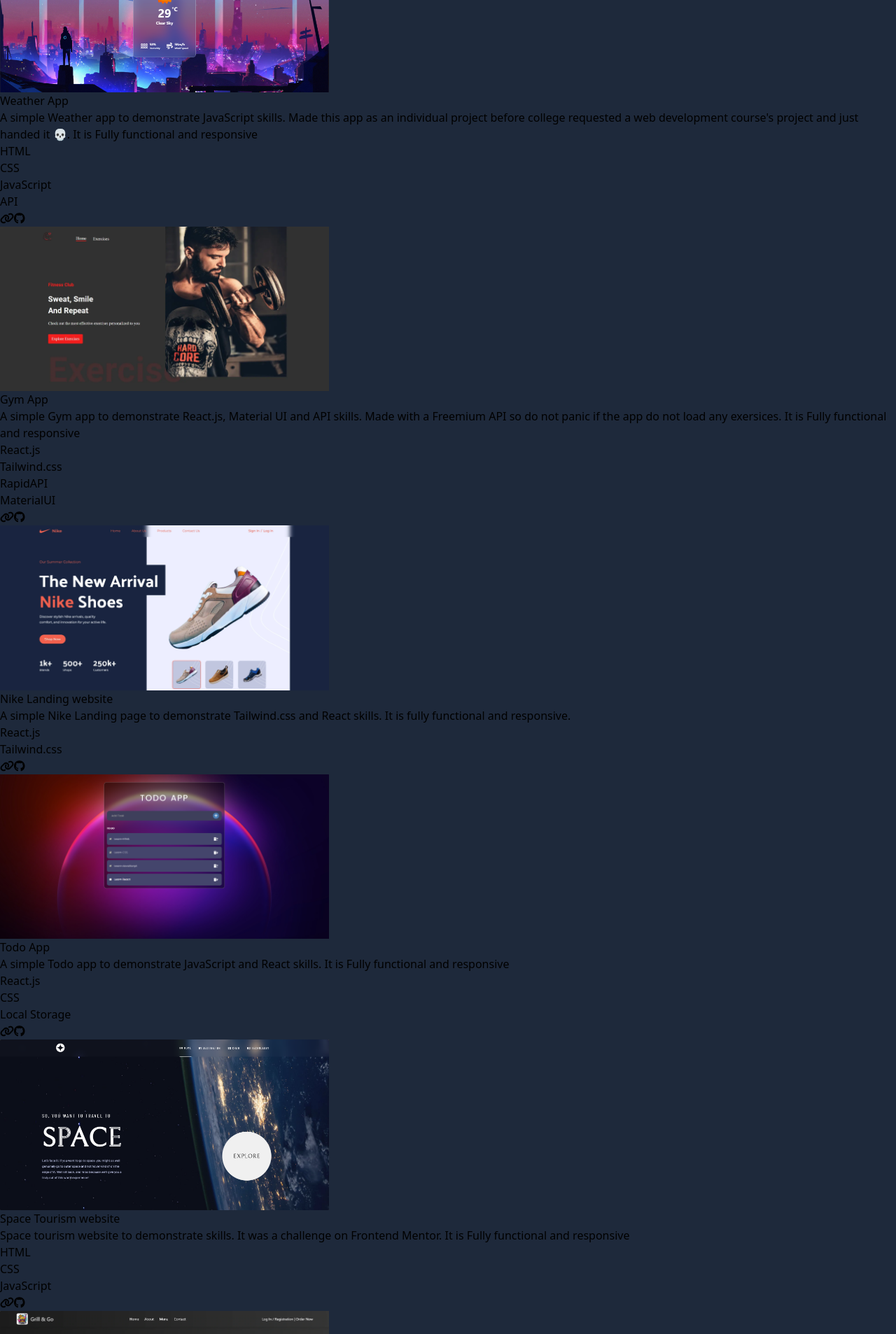
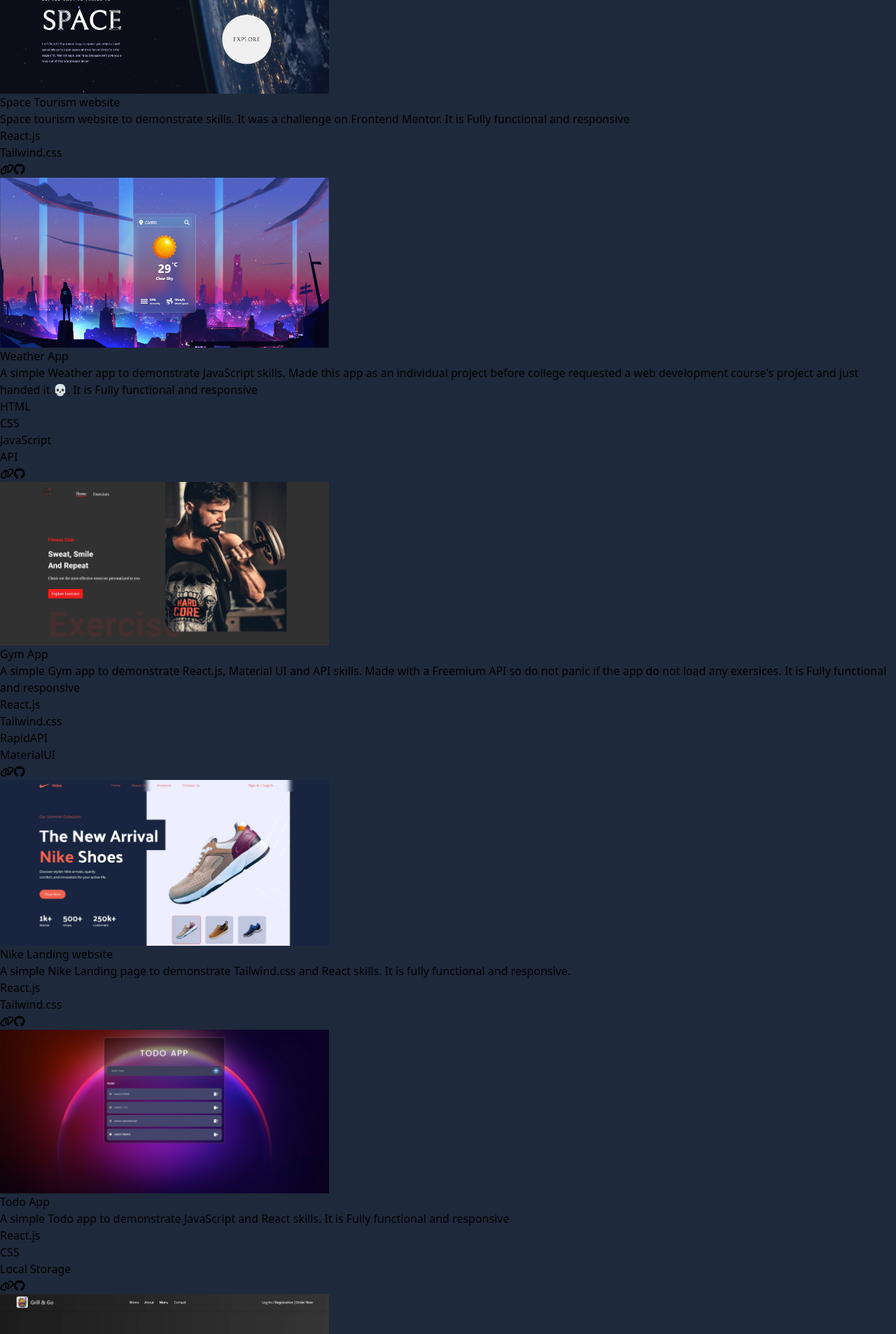
Before and after one commit to legendofnoobs/React-Portfolio, a React (Vite) app: page / in a window 1280 px wide. Shown: the part 3820-5727 px from the top of the page at 70% size. Built offline with nearby package versions, Linux system fonts and the light colour scheme.

Commit message:
updated the space website

```diff
--- a/src/data/index.js
+++ b/src/data/index.js
@@ -84,6 +84,15 @@
 	},
 	{
 		id: "2",
+		imgURL: SpaceTourism,
+		title: "Space Tourism website",
+		description: "Space tourism website to demonstrate skills. It was a challenge on Frontend Mentor. It is Fully functional and responsive",
+		live: "https://space-tourism-ahmed-rashed.netlify.app/",
+		gitHUB: "https://github.com/legendofnoobs/space-tourism-revisited",
+		usedTech: ["React.js","Tailwind.css"]
+	},
+	{
+		id: "3",
 		imgURL: WeatherApp,
 		title: "Weather App",
 		description: "A simple Weather app to demonstrate JavaScript skills. Made this app as an individual project before college requested a web development course's project and just handed it 💀. It is Fully functional and responsive",
@@ -92,7 +101,7 @@
 		usedTech: ["HTML", "CSS", "JavaScript", "API"]
 	},
 	{
-		id: "3",
+		id: "4",
 		imgURL: GymApp,
 		title: "Gym App",
 		description: "A simple Gym app to demonstrate React.js, Material UI and API skills. Made with a Freemium API so do not panic if the app do not load any exersices. It is Fully functional and responsive",
@@ -101,7 +110,7 @@
 		usedTech: ["React.js", "Tailwind.css", "RapidAPI", "MaterialUI"]
 	},
 	{
-		id: "4",
+		id: "5",
 		imgURL: NikeLanding,
 		title: "Nike Landing website",
 		description: "A simple Nike Landing page to demonstrate Tailwind.css and React skills. It is fully functional and responsive.",
@@ -110,22 +119,13 @@
 		usedTech: ["React.js", "Tailwind.css"]
 	},
 	{
-		id: "5",
+		id: "6",
 		imgURL: TodoApp,
 		title: "Todo App",
 		description: "A simple Todo app to demonstrate JavaScript and React skills. It is Fully functional and responsive",
 		live: "https://todoappahemdali.netlify.app/",
 		gitHUB: "https://github.com/legendofnoobs/todo-app",
 		usedTech: ["React.js", "CSS", "Local Storage"]
-	},
-	{
-		id: "6",
-		imgURL: SpaceTourism,
-		title: "Space Tourism website",
-		description: "Space tourism website to demonstrate skills. It was a challenge on Frontend Mentor. It is Fully functional and responsive",
-		live: "https://spacetourismwebsitelegendofnoobs.netlify.app/",
-		gitHUB: "https://github.com/legendofnoobs/Space-Tourism-website---Copy",
-		usedTech: ["HTML", "CSS", "JavaScript"]
 	},
 	{
 		id: "7",
```
